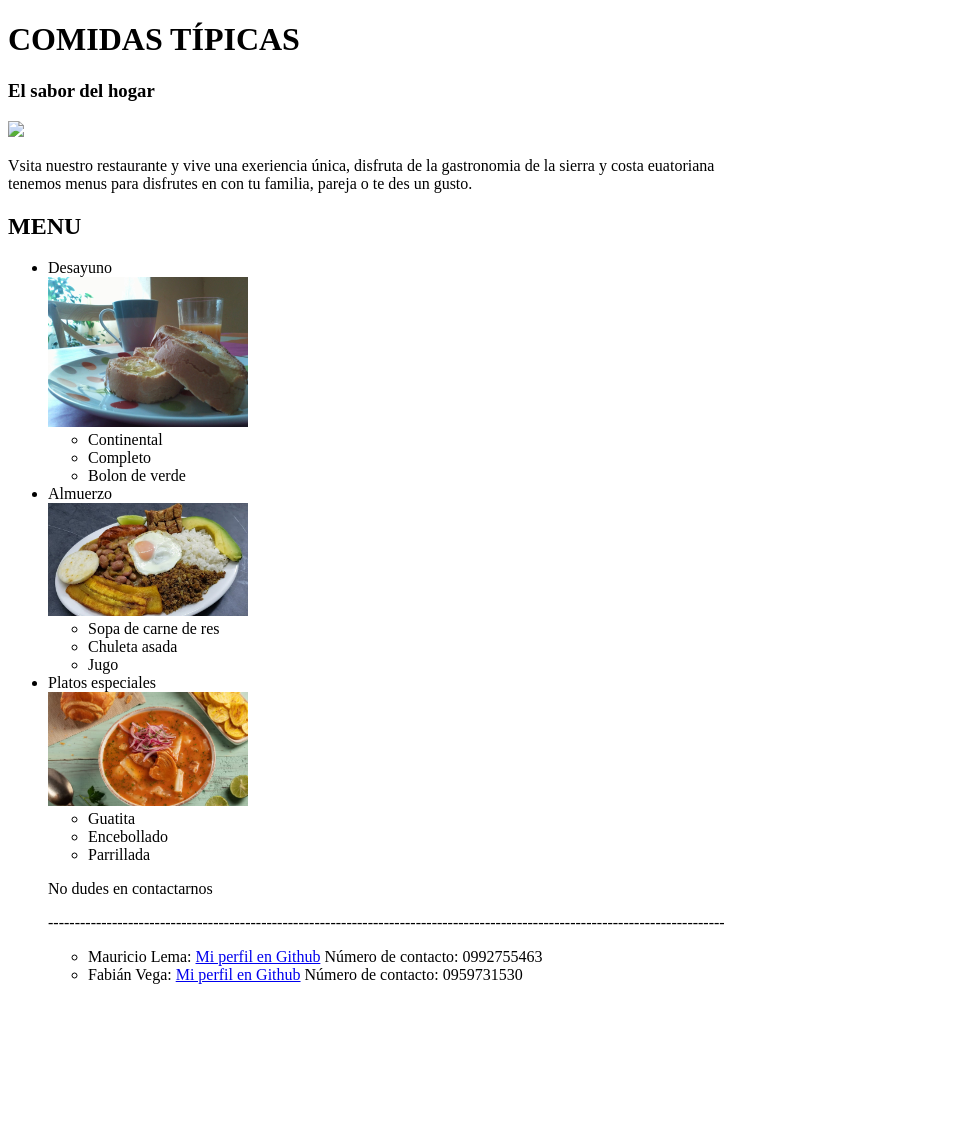
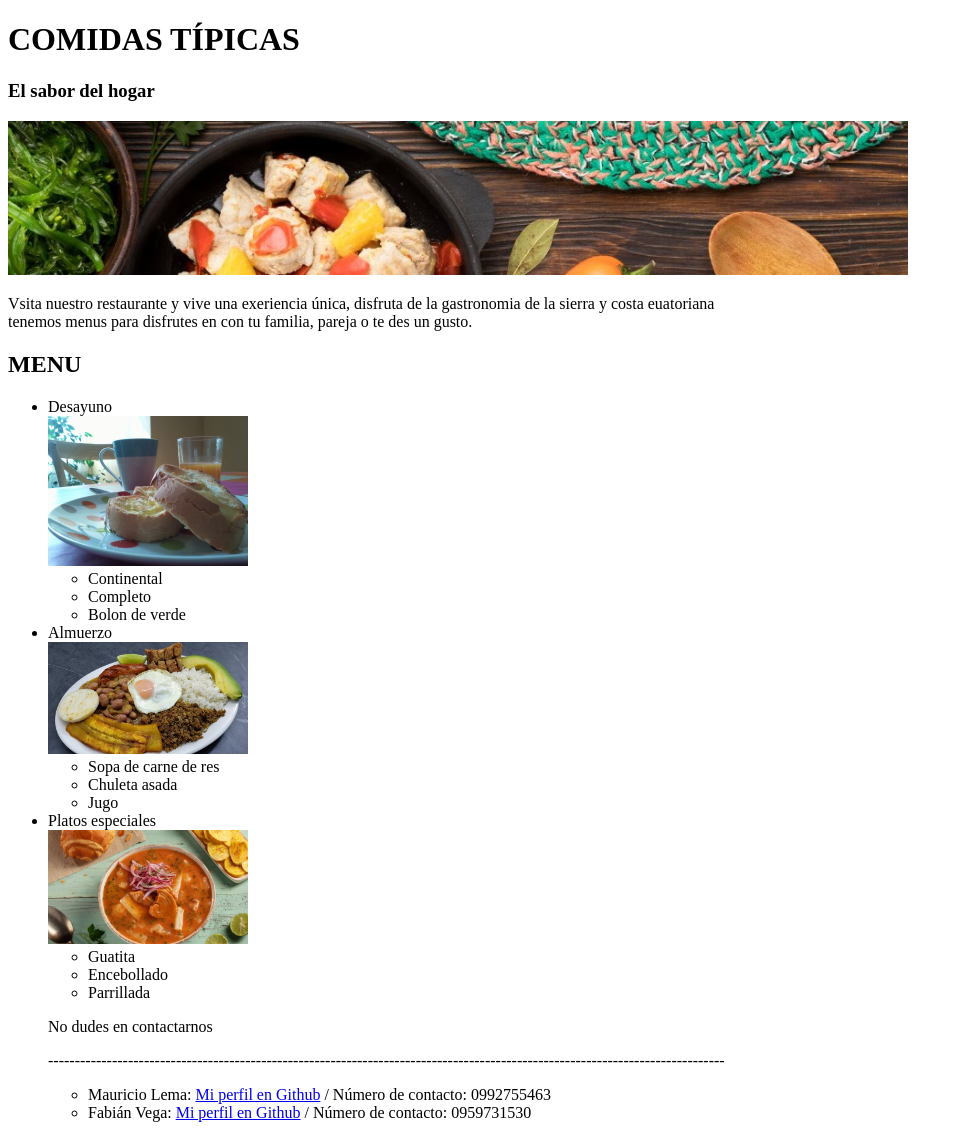
Before and after one commit to Mauri9225/html5_002-vega-lema, a plain HTML site: page index.html in a window 1280 px wide. Shown: the whole page, without its empty margins (0-963 px from the left). Before the commit the page ends 1000 px from the top, so only its background shows below. Drawn offline with Linux system fonts and the light colour scheme.

Commit message:
feat: Header and image added

```diff
--- a/index.html
+++ b/index.html
@@ -4,7 +4,7 @@
         <header>
             <h1>COMIDAS TÍPICAS</h1>
             <H3>El sabor del hogar</H3>
-            <img src="plato_tipico.jpg" width="900">
+            <img src="img\plato_tipico.jpg" width="900">
         </header>
     </head>
     <body>
@@ -43,8 +43,8 @@
         <p>No dudes en contactarnos</p>
         <p>-------------------------------------------------------------------------------------------------------------------------------</p>
         <ul>
-            <li>Mauricio Lema: <a href="https://github.com/Mauri9225" target="_blank">Mi perfil en Github</a> Número de contacto: 0992755463 </li>
-            <li>Fabián Vega: <a href="https://github.com/FabianVAEN" target="_blank">Mi perfil en Github</a> Número de contacto: 0959731530</li>
+            <li>Mauricio Lema: <a href="https://github.com/Mauri9225" target="_blank">Mi perfil en Github</a> / Número de contacto: 0992755463 </li>
+            <li>Fabián Vega: <a href="https://github.com/FabianVAEN" target="_blank">Mi perfil en Github</a> / Número de contacto: 0959731530</li>
         </ul>
     </footer>
 </html>
```
